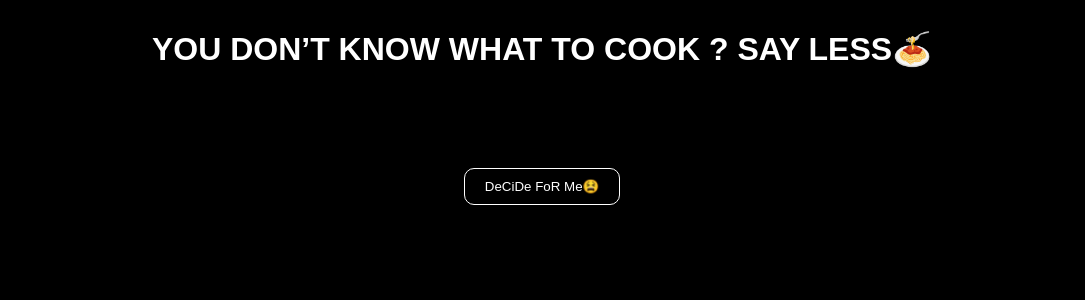
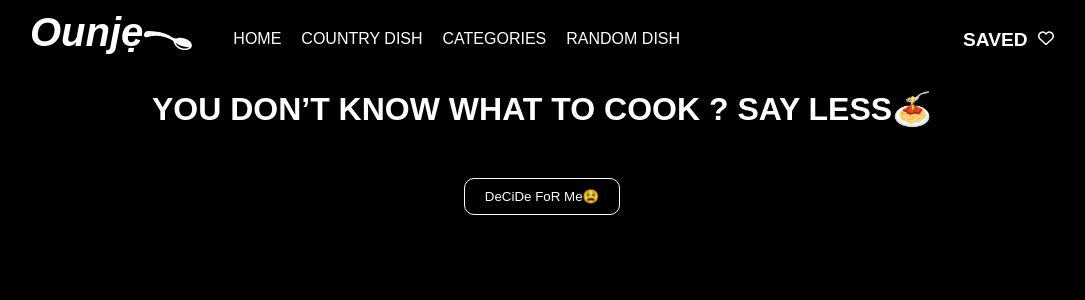
Before and after one commit to aaade-pm/ounje, a React (Vite) app in the folder food-to-prepare/: page /random-dish in a window 1280 px wide. Shown: the top 300 px of the page, without its empty margins (98-1183 px from the left). Built offline with nearby package versions, Linux system fonts and the light colour scheme; no server answers.

Commit message:
Navbar added to the RandomDish page

```diff
--- a/food-to-prepare/src/App.css
+++ b/food-to-prepare/src/App.css
@@ -281,7 +281,7 @@ p {
 .random-button {
   display: flex;
   justify-content: center;
-  margin-top: 100px;
+  margin-top: 50px;
 }
 
 .random-button button {
--- a/food-to-prepare/src/pages/RandomDish.jsx
+++ b/food-to-prepare/src/pages/RandomDish.jsx
@@ -1,12 +1,14 @@
 import { useContext } from "react";
 import { FetchDataContext } from "../FetchDataContext";
 import MealCard from "../components/MealCard";
+import NavBar from "../components/NavBar";
 
 const RandomDish = () => {
   const { fetchRandomMeal, showRandom, randomResult } =
     useContext(FetchDataContext);
   return (
     <div className="random-dish">
+      <NavBar />
       <h1 className="random-header">
         YOU DON’T KNOW WHAT TO COOK ? SAY LESS🍝
       </h1>
```
